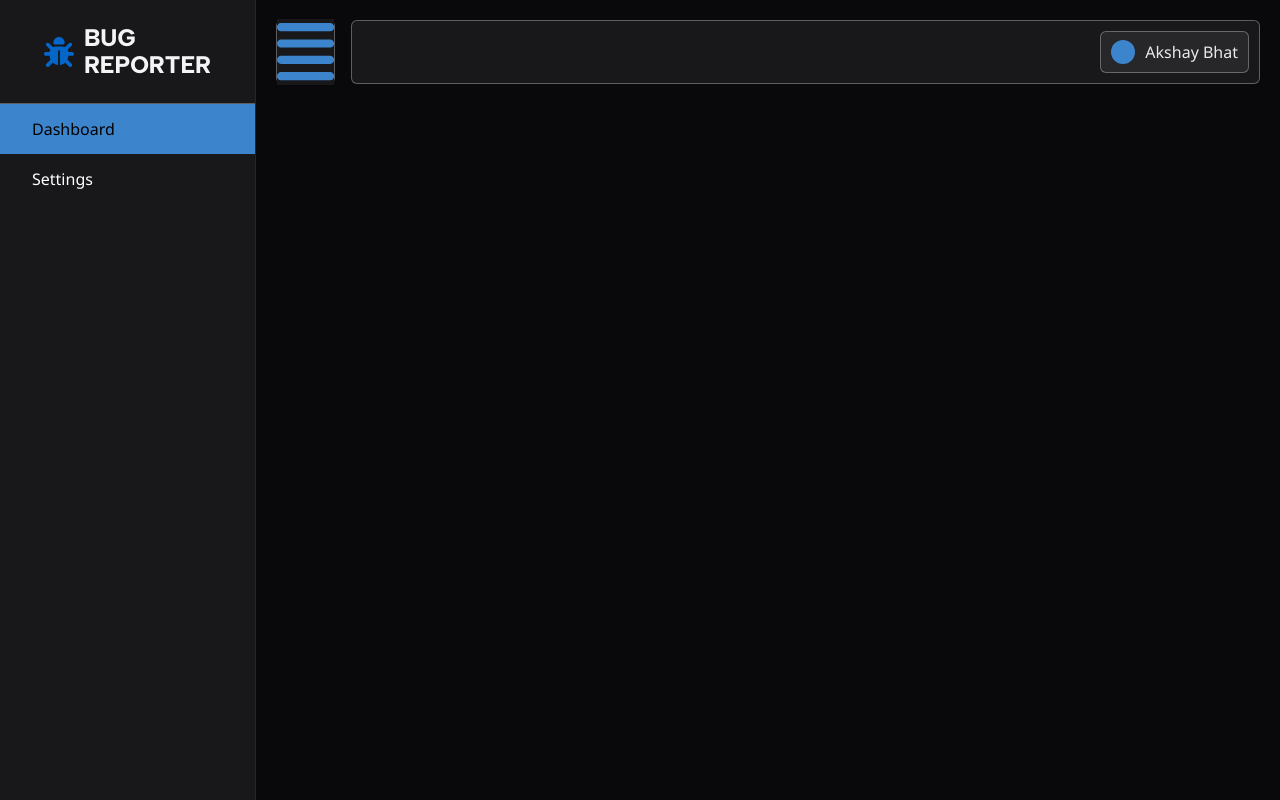
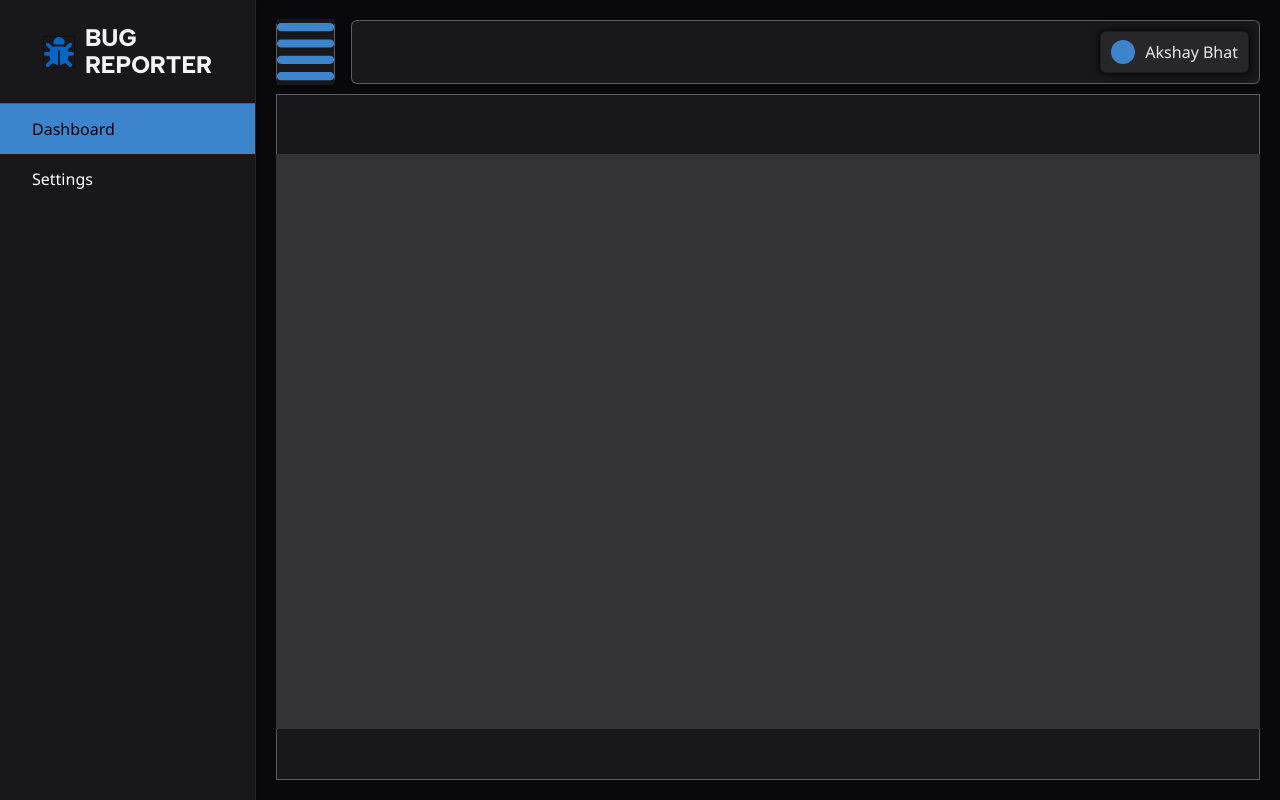
Before and after one commit to Killua7362/bugreporter, a Next.js app: page /dashboard/home in a window 1280 px wide. Built offline with nearby package versions, Linux system fonts and the light colour scheme.

Commit message:
WIP: adding dashboard table and header

```diff
--- a/app/dashboard/home/components/header-icon.tsx
+++ b/app/dashboard/home/components/header-icon.tsx
@@ -1,6 +1,6 @@
 export default function HeaderIcon(): JSX.Element {
   return (
-    <div className="flex h-full w-fit items-center gap-x-2.5 rounded-md border border-white/30 bg-[#27272A] p-2.5 text-white/90">
+    <div className="flex h-full w-fit items-center gap-x-2.5 rounded-md border border-black/30 bg-[#27272A] p-2.5 text-white/90 shadow-[0px_0px_6px_1px_rgba(0,0,0,0.8)]">
       <div className="h-6 w-6 rounded-full bg-accent" />
       Akshay Bhat
     </div>
--- a/app/dashboard/home/components/header.tsx
+++ b/app/dashboard/home/components/header.tsx
@@ -5,14 +5,14 @@ import HeaderIcon from './header-icon';
 export default function Header(): JSX.Element {
   return (
     <div className="flex h-16 w-full gap-x-4">
-      <div className="flex h-full w-16 items-center justify-center rounded-md border border-white/30 bg-primary">
+      <div className="flex h-full w-16 items-center justify-center rounded-md border border-white/30 bg-primary shadow-[0_4px_4px_0px_rgba(0,0,0,0.3)]">
         <FontAwesomeIcon
           icon={faAlignJustify}
           className="h-fit min-h-5 w-fit min-w-5 bg-primary"
           style={{ color: 'hsl(210,59%,52%)' }}
         />
       </div>
-      <div className="flex h-full w-full items-center justify-end gap-x-8 rounded-md border border-white/30 bg-primary p-2.5">
+      <div className="flex h-full w-full items-center justify-end gap-x-8 rounded-md border border-white/30 bg-primary p-2.5 shadow-[0_4px_4px_0px_rgba(0,0,0,0.3)]">
         <HeaderIcon />
       </div>
     </div>
--- a/app/dashboard/home/components/main.tsx
+++ /dev/null
@@ -1,7 +0,0 @@
-export default function Main({
-  children,
-}: {
-  children: React.ReactNode;
-}): JSX.Element {
-  return <div>{children}</div>;
-}
--- /dev/null
+++ b/app/dashboard/home/components/table-footer.tsx
@@ -0,0 +1,5 @@
+export default function TableFooter(): JSX.Element {
+  return (
+    <div className="flex h-[60px] items-center justify-between gap-x-[20px] border-[1px] border-t-[0px] border-white/30 bg-primary px-[25px]"></div>
+  );
+}
--- /dev/null
+++ b/app/dashboard/home/components/table-main.tsx
@@ -0,0 +1,5 @@
+export default function TableMain(): JSX.Element {
+  return (
+    <div className="flex h-full w-full flex-col justify-between rounded-[5px] bg-[#343436]"></div>
+  );
+}
--- /dev/null
+++ b/app/dashboard/home/components/table-toolbox.tsx
@@ -0,0 +1,5 @@
+export default function TableToolbox(): JSX.Element {
+  return (
+    <div className="flex h-[65px] gap-x-[20px] border-[1px] border-b-[0px] border-white/30 bg-primary px-[25px] py-[15px]"></div>
+  );
+}
--- a/app/dashboard/home/layout.tsx
+++ b/app/dashboard/home/layout.tsx
@@ -1,5 +1,4 @@
 import Header from './components/header';
-import Main from './components/main';
 
 export default function HomeLayout({
   children,
@@ -7,9 +6,9 @@ export default function HomeLayout({
   children: React.ReactNode;
 }): JSX.Element {
   return (
-    <div className="flex h-full w-full flex-col gap-y-2.5 p-5">
+    <div className="flex w-full flex-col gap-y-2.5 p-5">
       <Header />
-      <Main>{children}</Main>
+      {children}
     </div>
   );
 }
--- a/app/dashboard/home/page.tsx
+++ b/app/dashboard/home/page.tsx
@@ -1,3 +1,13 @@
+import TableFooter from './components/table-footer';
+import TableMain from './components/table-main';
+import TableToolbox from './components/table-toolbox';
+
 export default function DashboardHome() {
-  return <div></div>;
+  return (
+    <div className="flex h-full w-full flex-col justify-between rounded-[5px] bg-[#343436]">
+      <TableToolbox />
+      <TableMain />
+      <TableFooter />
+    </div>
+  );
 }
--- a/components/sidebar/header.tsx
+++ b/components/sidebar/header.tsx
@@ -8,6 +8,7 @@ export function SideBarHeader() {
         icon={faBug}
         height={0}
         width={0}
+        className="border-[1px] border-black/30"
         style={{
           color: '#0466C8',
           minHeight: '30px',
--- a/components/sidebar/index.tsx
+++ b/components/sidebar/index.tsx
@@ -9,7 +9,7 @@ import { SideBarHeader } from './header';
 export function Sidebar({ children }: { children: React.ReactNode }) {
   return (
     <SidebarProvider>
-      <SideBarFrame>
+      <SideBarFrame className="shadow-[0_4px_4px_0px_rgba(0,0,0,0.3)]">
         <SidebarHeader className="p-0">
           <SideBarHeader />
         </SidebarHeader>
```
